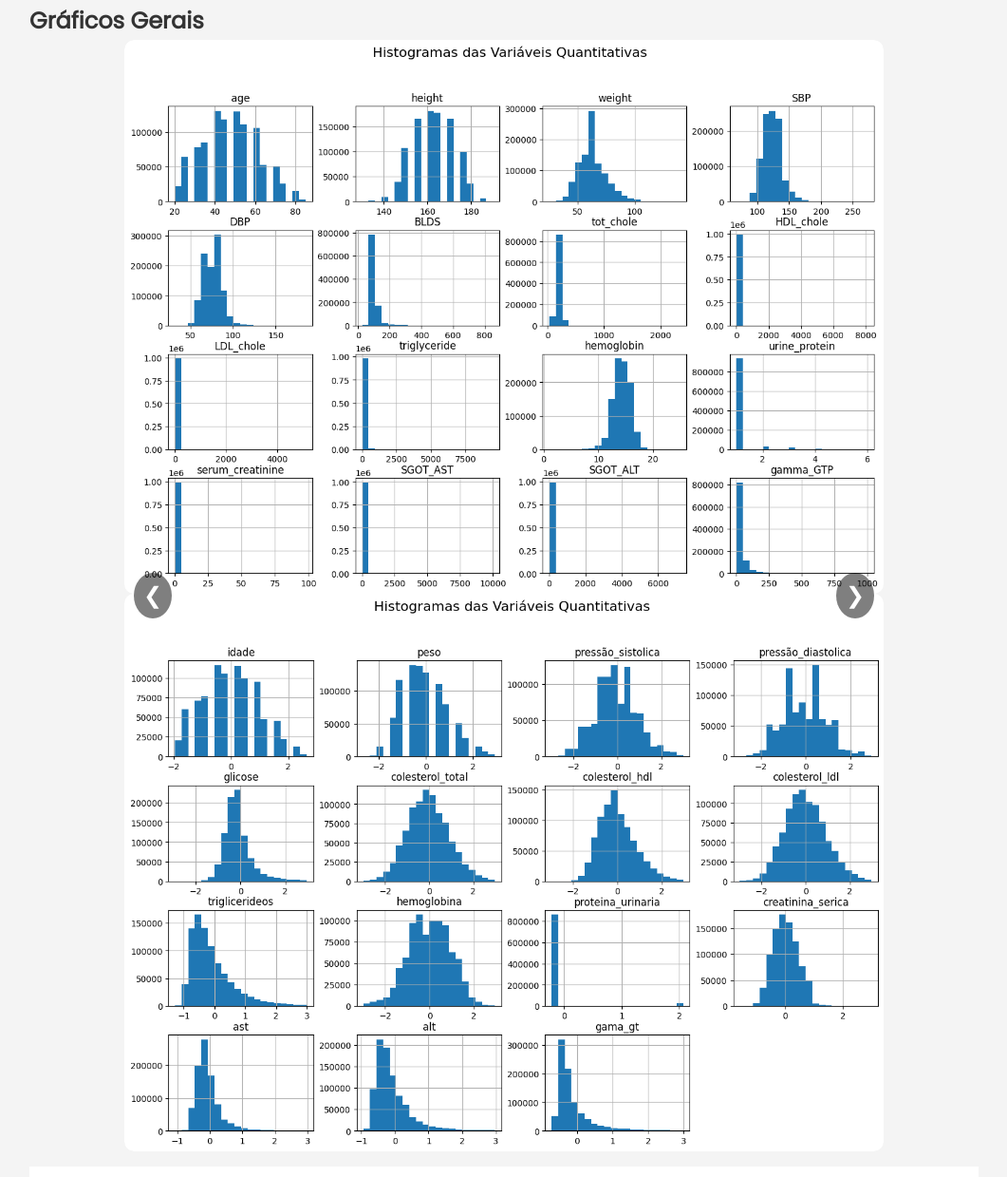
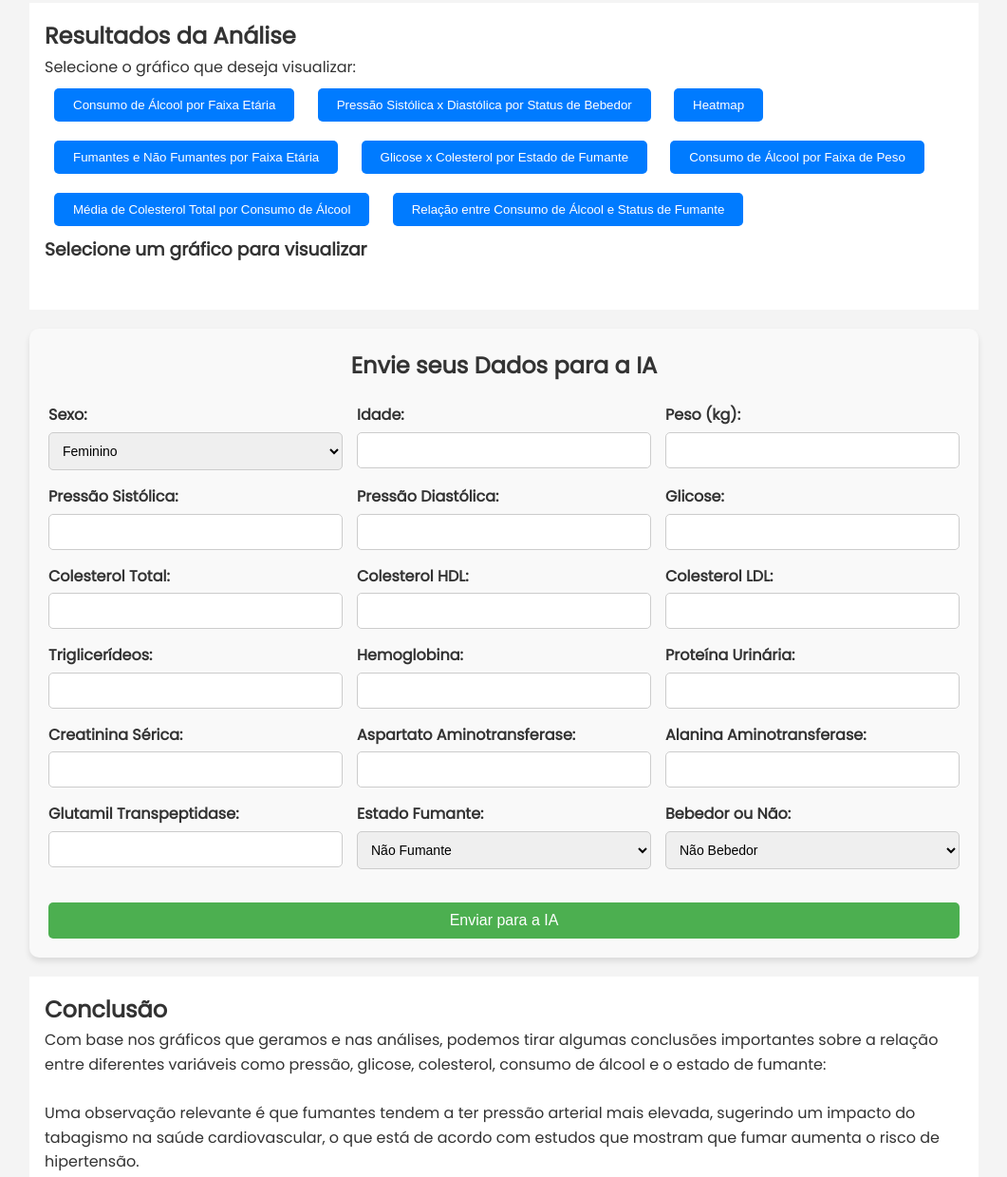
Before and after one commit to Firaal/Projeto-IA, a plain HTML site: page index.html in a window 1280 px wide. Shown: the part 768-2007 px from the top of the page at 95% size, without its empty margins (109-1170 px from the left). Drawn offline with Linux system fonts and the light colour scheme.

Commit message:
alterando imgs e colocando inputs

```diff
--- a/index.html
+++ b/index.html
@@ -49,48 +49,14 @@
                 </div>
             </section>
 
-            <section id="carrossel">
-                <h2>Gráficos Gerais</h2>
-                <div class="carousel-container">
-                    <div class="carousel">
-                        <div class="carousel-item active">
-                            <img src="imgs/histograma.png" alt="Gráfico Geral 1" />
-                            <img src="imgs/histograma-balanceado.png" alt="Gráfico Geral 1" />
-                        </div>
-                        <div class="carousel-item">
-                            <img src="imgs/distribuicao-kde.png" alt="Gráfico Geral 2" />
-                            <img src="imgs/distribuicao-kde-balanceado.png" alt="Gráfico Geral 2" />
-                        </div>
-                        <div class="carousel-item">
-                            <img src="imgs/boxplots.png" alt="Gráfico Geral 3" />
-                            <img src="imgs/boxplots-balanceado.png" alt="Gráfico Geral 3" />
-                        </div>
-                        <div class="carousel-item">
-                            <img src="imgs/grafico-coluna.png" alt="Gráfico Geral 4" />
-                            <img src="imgs/grafico-coluna-balanceado.png" alt="Gráfico Geral 4" />
-                        </div>
-                        <div class="carousel-item">
-                            <img src="imgs/grafico-pizza.png" alt="Gráfico Geral 5" />
-                            <img src="imgs/grafico-pizza-balanceado.png" alt="Gráfico Geral 5" />
-                        </div>
-                        <div class="carousel-item">
-                            <img src="imgs/grafico-linha.png" alt="Gráfico Geral 6" />
-                            <img src="imgs/grafico-linha-balanceado.png" alt="Gráfico Geral 6" />
-                        </div>
-                    </div>
-                    <button class="prev-btn">&#10094;</button>
-                    <button class="next-btn">&#10095;</button>
-                </div>
-            </section>
-
             <section id="resultados">
                 <div class="results">
                     <h2>Resultados da Análise</h2>
                     <p>Selecione o gráfico que deseja visualizar:</p>
                     <div class="options">
-                        <button onclick="mostrarGrafico('grafico1')">Pressão Sistólica x Diastólica por Status de Fumante</button>
-                        <button onclick="mostrarGrafico('grafico2')">Heatmap</button>
-                        <button onclick="mostrarGrafico('grafico3')">Consumo de Álcool por Faixa Etária</button>
+                        <button onclick="mostrarGrafico('grafico1')">Consumo de Álcool por Faixa Etária</button>
+                        <button onclick="mostrarGrafico('grafico2')">Pressão Sistólica x Diastólica por Status de Bebedor</button>
+                        <button onclick="mostrarGrafico('grafico3')">Heatmap</button>
                         <button onclick="mostrarGrafico('grafico4')">Fumantes e Não Fumantes por Faixa Etária</button>
                         <button onclick="mostrarGrafico('grafico5')">Glicose x Colesterol por Estado de Fumante</button>
                         <button onclick="mostrarGrafico('grafico6')">Consumo de Álcool por Faixa de Peso</button>
@@ -102,6 +68,96 @@
                         <h3>Selecione um gráfico para visualizar</h3>
                     </div>
                 </div>
+            </section>
+
+            <!-- Seção de Inputs -->
+            <section id="formulario">
+                <h2>Envie seus Dados para a IA</h2>
+                <form id="inputForm" class="form-container">
+                    <div class="form-group">
+                        <label for="sexo">Sexo:</label>
+                        <select id="sexo" name="sexo" required>
+                            <option value="0">Feminino</option>
+                            <option value="1">Masculino</option>
+                        </select>
+                    </div>
+                    <div class="form-group">
+                        <label for="idade">Idade:</label>
+                        <input type="number" id="idade" name="idade" required />
+                    </div>
+                    <div class="form-group">
+                        <label for="peso">Peso (kg):</label>
+                        <input type="number" id="peso" name="peso" required />
+                    </div>
+                    <div class="form-group">
+                        <label for="pressao_sistolica">Pressão Sistólica:</label>
+                        <input type="number" id="pressao_sistolica" name="pressao_sistolica" required />
+                    </div>
+                    <div class="form-group">
+                        <label for="pressao_diastolica">Pressão Diastólica:</label>
+                        <input type="number" id="pressao_diastolica" name="pressao_diastolica" required />
+                    </div>
+                    <div class="form-group">
+                        <label for="glicose">Glicose:</label>
+                        <input type="number" id="glicose" name="glicose" required />
+                    </div>
+                    <div class="form-group">
+                        <label for="colesterol_total">Colesterol Total:</label>
+                        <input type="number" id="colesterol_total" name="colesterol_total" required />
+                    </div>
+                    <div class="form-group">
+                        <label for="colesterol_hdl">Colesterol HDL:</label>
+                        <input type="number" id="colesterol_hdl" name="colesterol_hdl" required />
+                    </div>
+                    <div class="form-group">
+                        <label for="colesterol_ldl">Colesterol LDL:</label>
+                        <input type="number" id="colesterol_ldl" name="colesterol_ldl" required />
+                    </div>
+                    <div class="form-group">
+                        <label for="triglicerideos">Triglicerídeos:</label>
+                        <input type="number" id="triglicerideos" name="triglicerideos" required />
+                    </div>
+                    <div class="form-group">
+                        <label for="hemoglobina">Hemoglobina:</label>
+                        <input type="number" id="hemoglobina" name="hemoglobina" required />
+                    </div>
+                    <div class="form-group">
+                        <label for="proteina_urinaria">Proteína Urinária:</label>
+                        <input type="number" id="proteina_urinaria" name="proteina_urinaria" required />
+                    </div>
+                    <div class="form-group">
+                        <label for="creatinina_serica">Creatinina Sérica:</label>
+                        <input type="number" id="creatinina_serica" name="creatinina_serica" required />
+                    </div>
+                    <div class="form-group">
+                        <label for="ast">Aspartato Aminotransferase:</label>
+                        <input type="number" id="ast" name="ast" required />
+                    </div>
+                    <div class="form-group">
+                        <label for="alt">Alanina Aminotransferase:</label>
+                        <input type="number" id="alt" name="alt" required />
+                    </div>
+                    <div class="form-group">
+                        <label for="gama_gt">Glutamil Transpeptidase:</label>
+                        <input type="number" id="gama_gt" name="gama_gt" required />
+                    </div>
+                    <div class="form-group">
+                        <label for="estado_fumante">Estado Fumante:</label>
+                        <select id="estado_fumante" name="estado_fumante" required>
+                            <option value="1">Não Fumante</option>
+                            <option value="2">Ex-Fumante</option>
+                            <option value="3">Fumante</option>
+                        </select>
+                    </div>
+                    <div class="form-group">
+                        <label for="bebedor_ou_nao">Bebedor ou Não:</label>
+                        <select id="bebedor_ou_nao" name="bebedor_ou_nao" required>
+                            <option value="0">Não Bebedor</option>
+                            <option value="1">Bebedor</option>
+                        </select>
+                    </div>
+                    <button type="submit">Enviar para a IA</button>
+                </form>
             </section>
 
             <section id="conclusao">
@@ -158,6 +214,5 @@
         </footer>
 
         <script src="js/main.js"></script>
-        <script src="js/carousel.js"></script>
     </body>
 </html>
--- a/js/carousel.js
+++ /dev/null
@@ -1,37 +0,0 @@
-let slideAtual = 0;
-const slides = document.querySelectorAll(".carousel-item");
-const totalSlides = slides.length;
-
-function showSlide(index) {
-    slides.forEach((slide) => {
-        slide.classList.remove("active");
-        slide.style.opacity = "0";
-    });
-
-    slides[index].classList.add("active");
-    slides[index].style.opacity = "1";
-}
-
-function nextSlide() {
-    slideAtual++;
-
-    if (slideAtual >= totalSlides) {
-        slideAtual = 0;
-    }
-
-    showSlide(slideAtual);
-}
-
-function prevSlide() {
-    if (slideAtual === 0) {
-        slideAtual = totalSlides - 1;
-    } else {
-        slideAtual--;
-    }
-    showSlide(slideAtual);
-}
-
-document.querySelector(".next-btn").addEventListener("click", nextSlide);
-document.querySelector(".prev-btn").addEventListener("click", prevSlide);
-
-showSlide(slideAtual);
--- a/js/main.js
+++ b/js/main.js
@@ -7,20 +7,20 @@ function mostrarGrafico(grafico) {
 
     switch (grafico) {
         case "grafico1":
-            titulo = "Relação entre a pressão sistólica e diastólica por Status de Fumante";
-            descricao = "Pode ajudar a identificar se fumantes apresentam padrões diferentes de pressão arterial em comparação com não fumantes.";
-            imagemSrc = "imgs/scatterplot-sistolica-diastolica.png";
-            break;
-        case "grafico2":
-            titulo = "Heatmap";
-            descricao = "Técnica de visualização de dados que mostra a magnitude de um fenômeno por meio de cor em duas dimensões.";
-            imagemSrc = "imgs/heatmap.png";
-            break;
-        case "grafico3":
             titulo = "Gráfico de Consumo de Álcool por Faixa Etária";
             descricao =
                 "Esse gráfico permitirá visualizar como o consumo de álcool varia entre diferentes faixas etárias, ajudando a identificar tendências e padrões de comportamento entre as idades.";
             imagemSrc = "imgs/consumo-alcool-idade.png";
+            break;
+        case "grafico2":
+            titulo = "Relação entre a pressão sistólica e diastólica por Status de bebedor";
+            descricao = "Pode ajudar a identificar se bebedores apresentam padrões diferentes de pressão arterial em comparação com não bebedores.";
+            imagemSrc = "imgs/scatterplot-sistolica-diastolica-bebedor.png";
+            break;
+        case "grafico3":
+            titulo = "Heatmap";
+            descricao = "Técnica de visualização de dados que mostra a magnitude de um fenômeno por meio de cor em duas dimensões.";
+            imagemSrc = "imgs/heatmap.png";
             break;
         case "grafico4":
             titulo = "Gráfico de Fumantes e Não Fumantes por Faixa Etária";
--- a/style.css
+++ b/style.css
@@ -91,76 +91,6 @@ header nav ul li a {
     padding: 1rem;
 }
 
-/* Estilo para a seção de carrossel */
-.carousel-container {
-    position: relative;
-    width: 100%;
-    max-width: 800px;
-    margin: 0 auto;
-    overflow: hidden;
-    border-radius: 10px;
-}
-
-.carousel {
-    display: flex;
-    position: relative;
-    height: auto;
-}
-
-.carousel-item {
-    min-width: 100%;
-    opacity: 0;
-    transition: opacity 0.5s ease;
-    position: absolute;
-    top: 0;
-    left: 0;
-    right: 0;
-    bottom: 0;
-    display: flex;
-    justify-content: center;
-    align-items: center;
-    flex-direction: column;
-}
-
-.carousel-item img {
-    width: 100%;
-    height: auto;
-    border-radius: 10px;
-}
-
-.carousel-item.active {
-    opacity: 1;
-    position: relative;
-}
-
-.prev-btn,
-.next-btn {
-    position: absolute;
-    top: 50%;
-    transform: translateY(-50%);
-    background-color: rgba(0, 0, 0, 0.5);
-    color: white;
-    border: none;
-    padding: 10px;
-    cursor: pointer;
-    font-size: 1.5rem;
-    border-radius: 50%;
-    z-index: 2;
-}
-
-.prev-btn {
-    left: 10px;
-}
-
-.next-btn {
-    right: 10px;
-}
-
-.prev-btn:hover,
-.next-btn:hover {
-    background-color: rgba(0, 0, 0, 0.7);
-}
-
 .grafico {
     margin-bottom: 2rem;
 }
@@ -192,6 +122,63 @@ header nav ul li a {
     margin-top: 20px;
 }
 
+/* Estilo da seção de formulário */
+#formulario {
+    padding: 20px;
+    background-color: #f9f9f9;
+    margin: 20px 0;
+    border-radius: 10px;
+    box-shadow: 0 4px 6px rgba(0, 0, 0, 0.1);
+}
+
+#formulario h2 {
+    text-align: center;
+    margin-bottom: 20px;
+}
+
+.form-container {
+    display: grid;
+    grid-template-columns: repeat(3, 1fr);
+    gap: 15px;
+}
+
+.form-group {
+    display: flex;
+    flex-direction: column;
+}
+
+.form-group label {
+    margin-bottom: 5px;
+    font-weight: bold;
+}
+
+.form-group input,
+.form-group select {
+    padding: 10px;
+    font-size: 14px;
+    border: 1px solid #ccc;
+    border-radius: 5px;
+}
+
+/* Botão centralizado */
+button[type="submit"] {
+    display: block;
+    width: 100%;
+    padding: 10px;
+    background-color: #4caf50;
+    color: white;
+    font-size: 16px;
+    border: none;
+    border-radius: 5px;
+    cursor: pointer;
+    margin-top: 20px;
+    grid-column: span 3;
+}
+
+button[type="submit"]:hover {
+    background-color: #45a049;
+}
+
 footer {
     text-align: center;
     padding: 1rem;
@@ -217,6 +204,9 @@ footer {
     .hero h2 {
         font-size: 2rem;
     }
+    .form-container {
+        grid-template-columns: 1fr;
+    }
 }
 
 @media (max-width: 460px) {
```
Also changed, not shown: imgs/boxplots-balanceado.png (deleted), imgs/boxplots.png (deleted), imgs/distribuicao-kde-balanceado.png (deleted), imgs/distribuicao-kde.png (deleted), imgs/grafico-coluna-balanceado.png (deleted), imgs/grafico-coluna.png (deleted), imgs/grafico-linha-balanceado.png (deleted), imgs/grafico-linha.png (deleted), imgs/grafico-pizza-balanceado.png (deleted), imgs/grafico-pizza.png (deleted), imgs/histograma-balanceado.png (deleted), imgs/histograma.png (deleted), imgs/scatterplot-sistolica-diastolica-bebedor.png (added), imgs/scatterplot-sistolica-diastolica.png (deleted).
